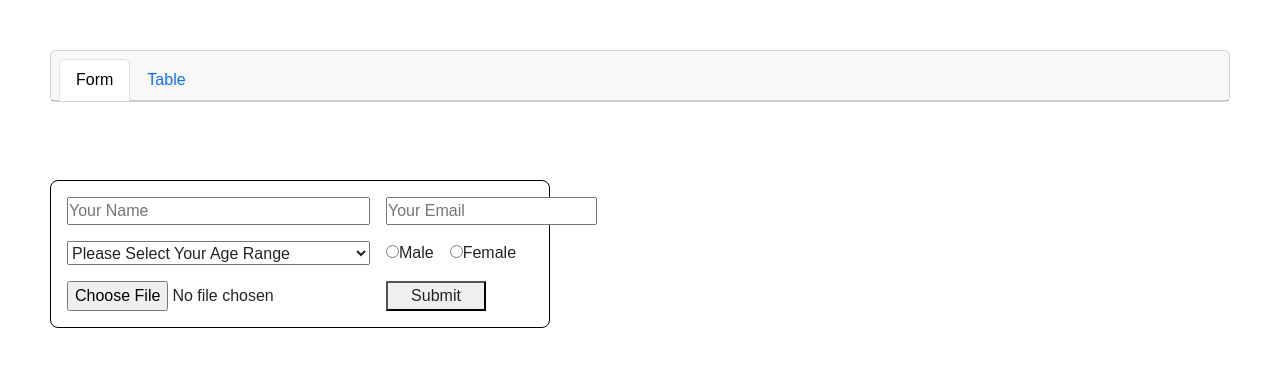
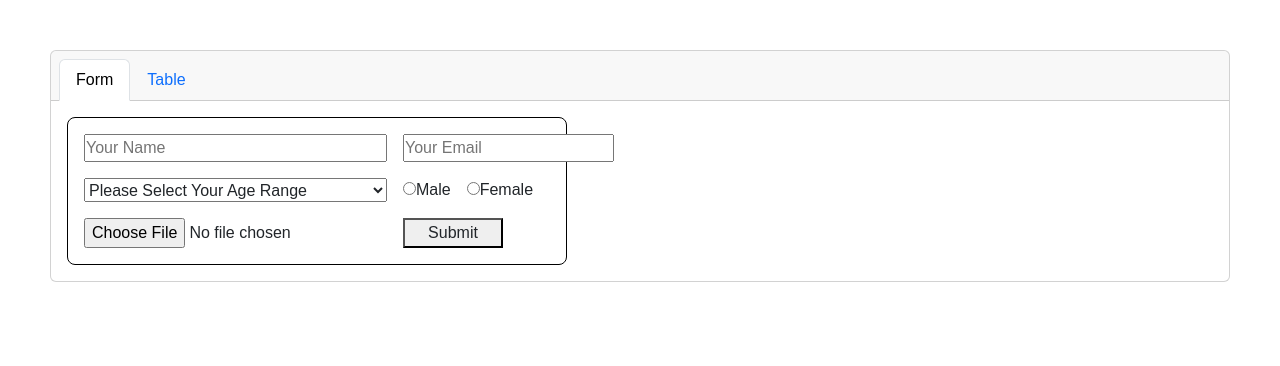
Before and after one commit to Mateeb11/digital-channels-project, a React (Vite) app: page /digital-channels-project/form in a window 1280 px wide. Shown: the top 366 px of the page. Built offline with nearby package versions, Linux system fonts and the light colour scheme.

Commit message:
changed body style to bs

```diff
--- a/src/Components/Navigation.tsx
+++ b/src/Components/Navigation.tsx
@@ -2,7 +2,7 @@ import classes from "./Navigation.module.scss";
 
 import { Link, useLocation } from "react-router-dom";
 
-export default function Navigation() {
+export default function Navigation({ children }: any) {
   const location = useLocation();
   return (
     <div className={`card text-center`}>
@@ -34,6 +34,7 @@ export default function Navigation() {
           </li>
         </ul>
       </nav>
+      <div className={`card-body`}>{children}</div>
     </div>
   );
 }
--- a/src/Components/Root.tsx
+++ b/src/Components/Root.tsx
@@ -3,11 +3,8 @@ import Navigation from "./Navigation";
 
 export default function RootLayout() {
   return (
-    <>
-      <Navigation />
-      <main>
-        <Outlet />
-      </main>
-    </>
+    <Navigation>
+      <Outlet />
+    </Navigation>
   );
 }
```
